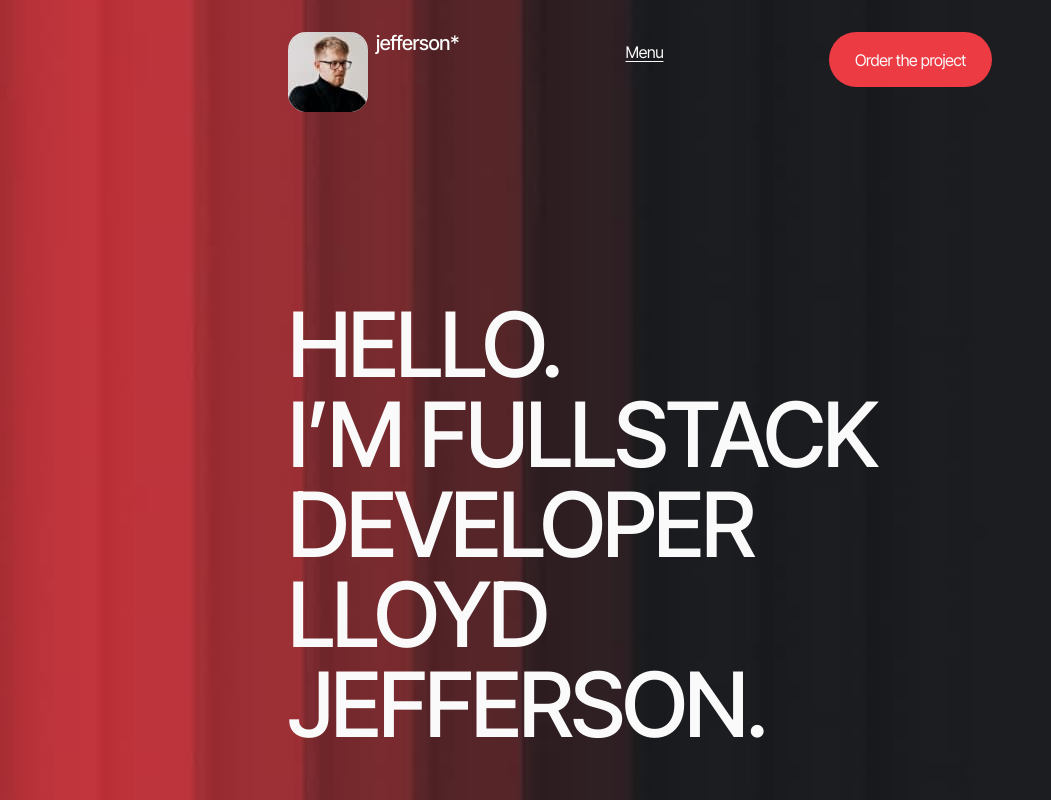
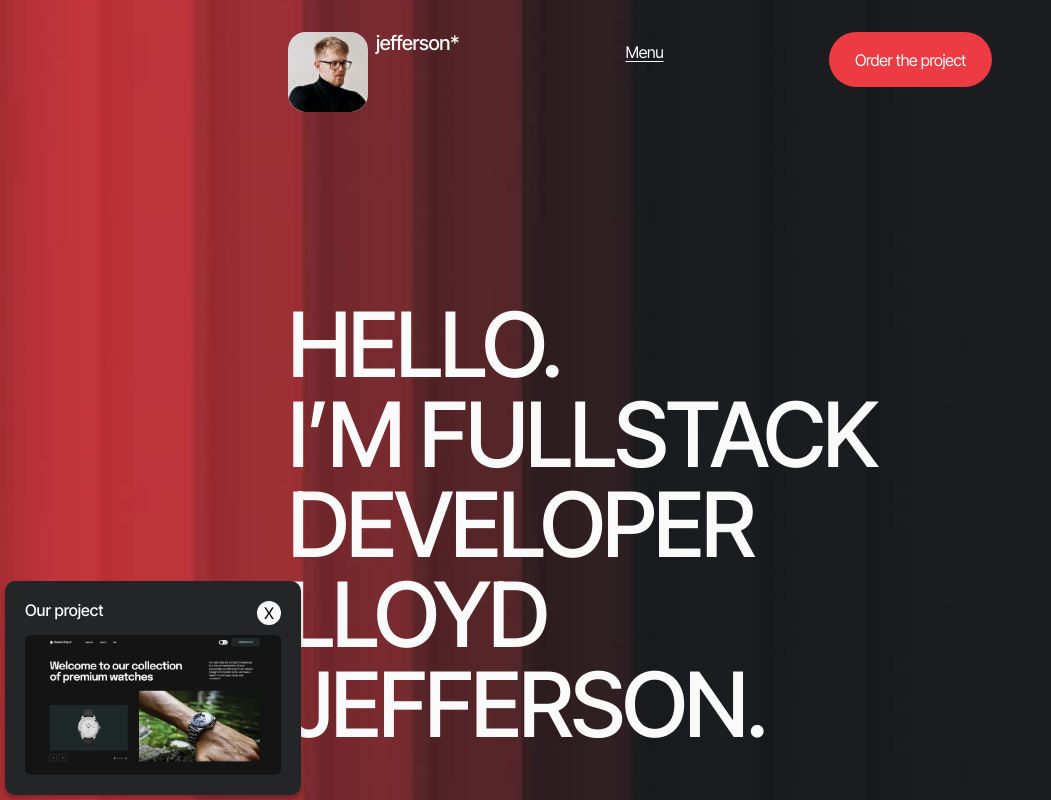
Before and after one commit to vityayakymchuk/Portfolio, a website built with Vite: page src/index.html in a window 1280 px wide. Shown: the top 800 px of the page, without its empty margins (0-1051 px from the left). Built offline with nearby package versions, Linux system fonts and the light colour scheme; no server answers; what accordion-js, izitoast would draw is missing.

Commit message:
Work
Это баннер на старый командный проект,посмори может понравится)

```diff
--- /dev/null
+++ b/src/css/reklama.css
@@ -0,0 +1,79 @@
+.modals {
+    background-color: #242527;
+    position: fixed;
+    z-index: 999;
+    bottom: 5px;
+    left: 5px;
+    transform: translateX(-100%);
+    max-width: 398px;
+    border-radius: 10px;
+    padding: 20px;
+    box-shadow: 0px 4px 4px rgba(0, 0, 0, 0.25);
+    animation: slideInLeft 0.5s forwards;
+}
+
+@keyframes slideOutLeft {
+    from {
+        transform: translateX(0);
+        opacity: 1;
+    }
+    to {
+        transform: translateX(-100%);
+        opacity: 0;
+    }
+}
+
+@keyframes slideInLeft {
+    from {
+        transform: translateX(-100%);
+        opacity: 0;
+    }
+    to {
+        transform: translateX(0);
+        opacity: 1;
+    }
+}
+
+.modals.close {
+    animation: slideOutLeft 0.5s forwards;
+}
+
+/* .modals {
+    background-color: #242527;
+    position: fixed;
+    z-index: 999;
+    bottom: 5px;
+    right: 5px;
+    transform: translateX(100%);
+    max-width: 398px;
+    border-radius: 10px;
+    padding: 20px;
+    box-shadow: 0px 4px 4px rgba(0, 0, 0, 0.25);
+    animation: slideInRight 0.5s forwards;
+}
+
+@keyframes slideOutRight {
+    from {
+        transform: translateX(0);
+        opacity: 1;
+    }
+    to {
+        transform: translateX(100%);
+        opacity: 0;
+    }
+}
+
+@keyframes slideInRight {
+    from {
+        transform: translateX(100%);
+        opacity: 0;
+    }
+    to {
+        transform: translateX(0);
+        opacity: 1;
+    }
+}
+
+.modals.close {
+    animation: slideOutRight 0.5s forwards;
+} */
--- a/src/css/styles.css
+++ b/src/css/styles.css
@@ -11,3 +11,4 @@
 @import url('./reviews.css');
 @import url('./work-together.css');
 @import url('./mobile-menu.css');
+@import url('./reklama.css');
--- /dev/null
+++ b/src/js/reklama.js
@@ -0,0 +1,44 @@
+let modalOpened = false;
+
+window.addEventListener('scroll', function () {
+    if (!modalOpened && window.scrollY + window.innerHeight >= document.body.scrollHeight) {
+        openModal();
+        modalOpened = true;
+    }
+});
+
+function openModal() {
+    let modal = document.createElement('div');
+    modal.classList.add('modals');
+
+    modal.innerHTML = `
+    <div class="modal-content">
+    <div style=" display: flex;
+    justify-content: space-between;
+    margin-bottom: 10px;" class="modal-box-but">
+    <p style="color: #FAFAFA;
+    font-size: 16px;
+    text-align: center;" class="modal-p">Our project</p>
+    <button style="background-color: #FAFAFA;
+    height: 24px;
+    width: 24px;
+    color: black;
+    border-radius: 50%;
+    border: 2px solid #FAFAFA;" class="close">X</button>
+    </div>
+    <a href="https://gladja.github.io/team-project/index.html" target="_blank"><img style="border-radius: 3%" src="/img/project.png" loading="eager" alt="Image" width="256"></a>
+
+</div>
+    `;
+
+    document.body.appendChild(modal);
+
+    let closeButton = modal.querySelector('.close');
+
+    closeButton.addEventListener('click', function () {
+        modal.classList.add('close');
+    });
+
+}
+
+export { openModal };
```
Also changed, not shown: src/js/main.js (+7 -6 lines), src/img/project.png (added), src/partials/benefits.html (line endings or trailing spaces).
